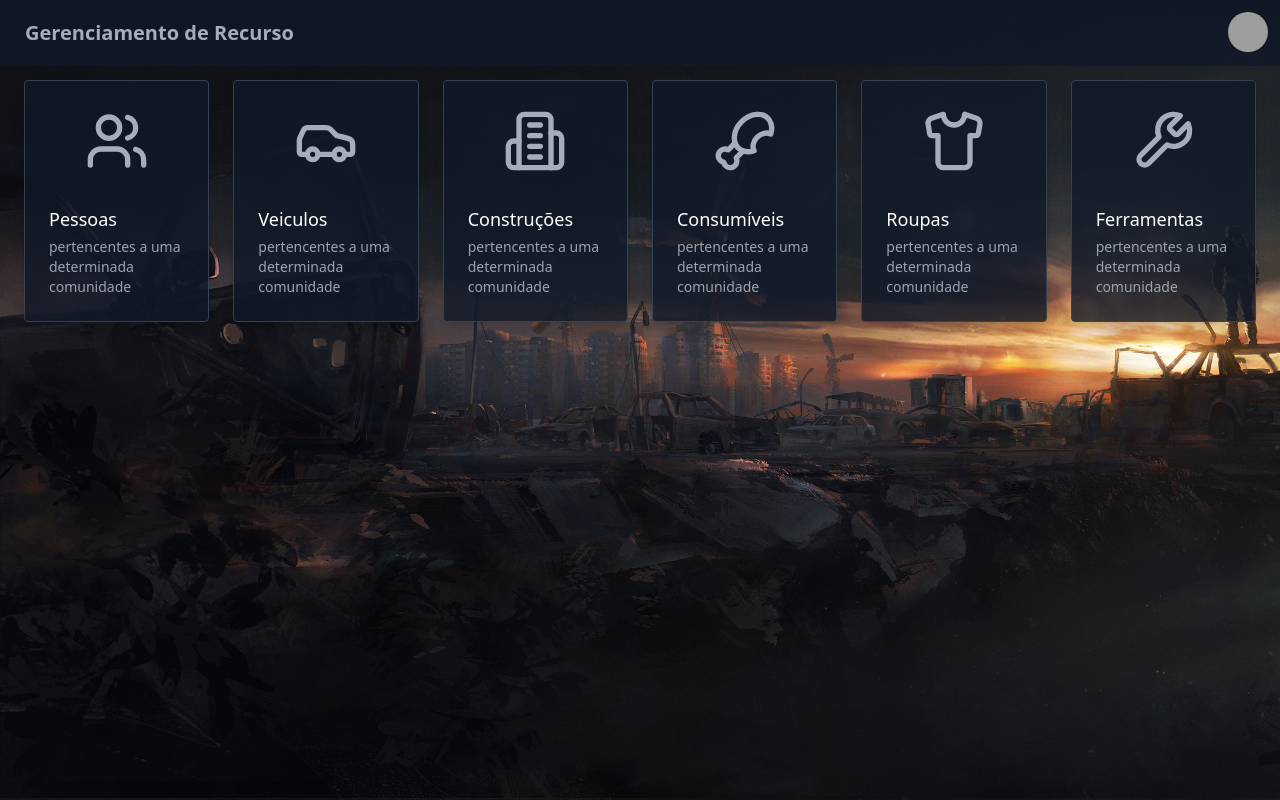
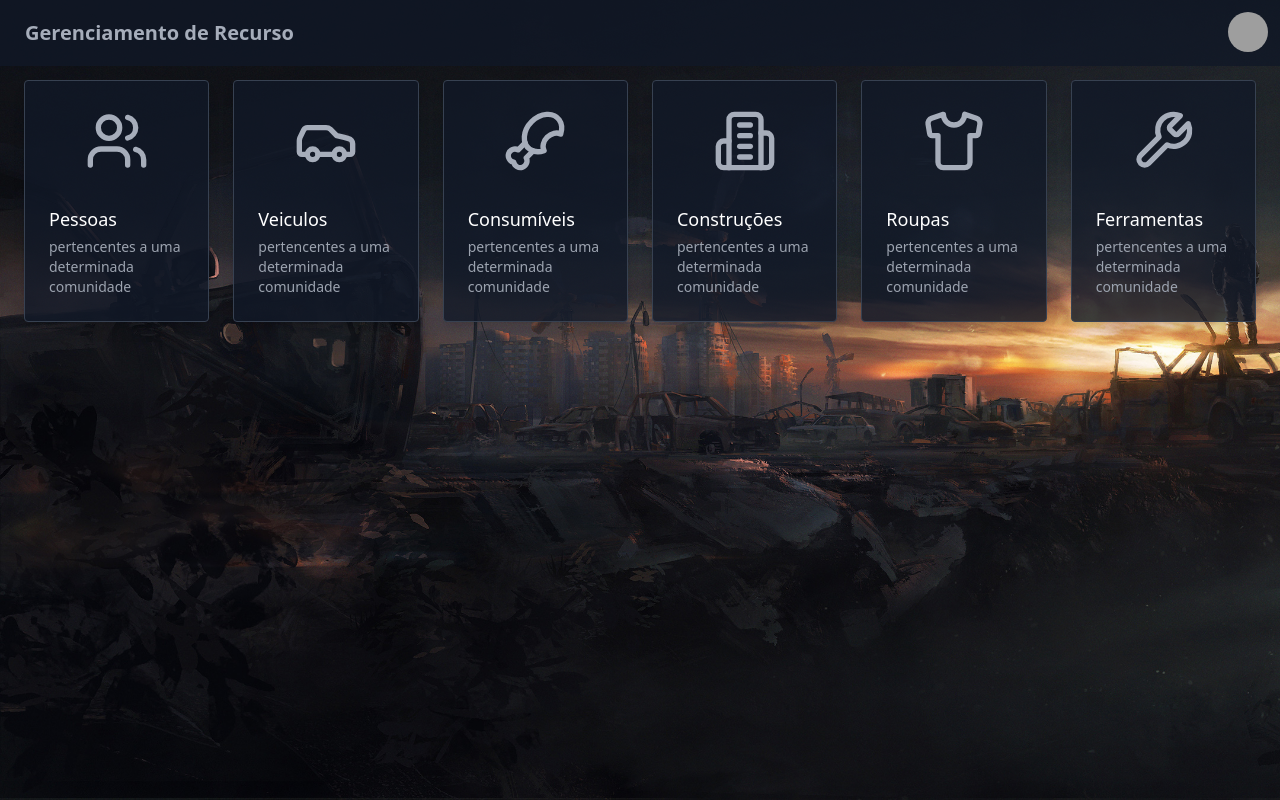
Before and after one commit to a-mendes/apocalipticos, a Vue app in the folder ApocalipticosClient/Client/: page /home in a window 1280 px wide. Built offline with nearby package versions, Linux system fonts and the light colour scheme; grey boxes are pictures that could not be loaded.

Commit message:
troca de ordem

```diff
--- a/ApocalipticosClient/Client/src/views/Home.vue
+++ b/ApocalipticosClient/Client/src/views/Home.vue
@@ -33,7 +33,7 @@
   import { ShirtIcon } from 'lucide-vue-next';
   import { Wrench } from 'lucide-vue-next';
 
-  const names = ['Pessoas', 'Veiculos', 'Construções', 'Consumíveis', 'Roupas', 'Ferramentas']
-  const icons = [Users, Car, Building2, Drumstick, ShirtIcon, Wrench]
-  const routes = ['/pessoas', '/veiculos', '/construcoes', '/consumiveis', '/roupas', '/ferramentas']
+  const names = ['Pessoas', 'Veiculos', 'Consumíveis','Construções', 'Roupas', 'Ferramentas']
+  const icons = [Users, Car, Drumstick, Building2, ShirtIcon, Wrench]
+  const routes = ['/pessoas', '/veiculos', '/consumiveis', '/construcoes', '/roupas', '/ferramentas']
 </script>
```
